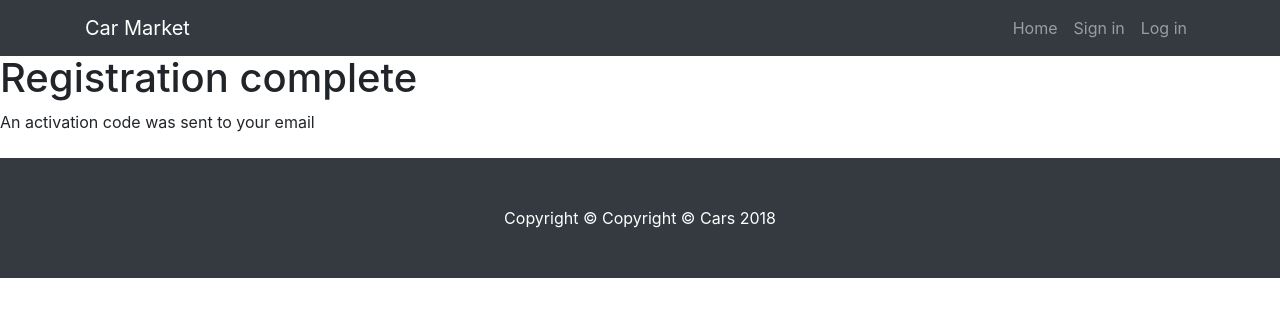
After one commit to Arne-Sandberg/car-market, a Django app: template templates/registration/registration_complete.html in a window 1280 px wide. The commit adds this page. Shown: the top 317 px of the page. Run offline with Django 3.2, Linux system fonts and the light colour scheme; the template is opened without the code that fills it, so the values that code supplies are empty; some libraries are stand-ins or nearby versions.

Commit message:
added 'registration_form.html', edited URLs

```diff
--- a/Market/settings.py
+++ b/Market/settings.py
@@ -15,7 +15,6 @@ import os
 # Build paths inside the project like this: os.path.join(BASE_DIR, ...)
 BASE_DIR = os.path.dirname(os.path.dirname(os.path.abspath(__file__)))
 
-
 # Quick-start development settings - unsuitable for production
 # See https://docs.djangoproject.com/en/2.1/howto/deployment/checklist/
 
@@ -26,7 +25,6 @@ SECRET_KEY = '6u2c4z_)9(2)9ntljhk=e^2#l$s#1v$-%#32y$h64b35rzvkxm'
 DEBUG = True
 
 ALLOWED_HOSTS = []
-
 
 # Application definition
 
@@ -71,7 +69,6 @@ TEMPLATES = [
 
 WSGI_APPLICATION = 'Market.wsgi.application'
 
-
 # Database
 # https://docs.djangoproject.com/en/2.1/ref/settings/#databases
 
@@ -81,7 +78,6 @@ DATABASES = {
         'NAME': os.path.join(BASE_DIR, 'db.sqlite3'),
     }
 }
-
 
 # Password validation
 # https://docs.djangoproject.com/en/2.1/ref/settings/#auth-password-validators
@@ -101,7 +97,6 @@ AUTH_PASSWORD_VALIDATORS = [
     },
 ]
 
-
 # Internationalization
 # https://docs.djangoproject.com/en/2.1/topics/i18n/
 
@@ -115,6 +110,7 @@ USE_L10N = True
 
 USE_TZ = True
 
+ACCOUNT_ACTIVATION_DAYS = 2
 
 # Static files (CSS, JavaScript, Images)
 # https://docs.djangoproject.com/en/2.1/howto/static-files/
--- a/Market/urls.py
+++ b/Market/urls.py
@@ -1,11 +1,7 @@
-from django.contrib import admin
-from MarketApp import views
 from django.conf.urls import include, url
-
+from django.views.generic import TemplateView
 
 urlpatterns = [
-    url('^login', views.login),
-    url('home', views.index),
-    url('^signin', views.signin),
-    url('$', views.index),
+    url('^accounts/', include('registration.backends.hmac.urls')),
+    url('(^home$|^$)', TemplateView.as_view(template_name='index.html')),
 ]
--- a/templates/index.html
+++ b/templates/index.html
@@ -23,7 +23,7 @@
 <!-- Navigation -->
 <nav class="navbar navbar-expand-lg navbar-dark bg-dark fixed-top">
     <div class="container">
-        <a class="navbar-brand" href="home">Car Market</a>
+        <a class="navbar-brand" href="/home">Car Market</a>
         <button class="navbar-toggler" type="button" data-toggle="collapse" data-target="#navbarResponsive"
                 aria-controls="navbarResponsive" aria-expanded="false" aria-label="Toggle navigation">
             <span class="navbar-toggler-icon"></span>
@@ -31,14 +31,14 @@
         <div class="collapse navbar-collapse" id="navbarResponsive">
             <ul class="navbar-nav ml-auto">
                 <li class="nav-item">
-                    <a class="nav-link" href="home">Home
+                    <a class="nav-link" href="/home">Home
                     </a>
                 </li>
                 <li class="nav-item">
-                    <a class="nav-link" href="signin">Sign in</a>
+                    <a class="nav-link" href="/accounts/register">Sign in</a>
                 </li>
                 <li class="nav-item">
-                    <a class="nav-link" href="login">Log in</a>
+                    <a class="nav-link" href="/accounts/login">Log in</a>
                 </li>
             </ul>
         </div>
@@ -52,7 +52,7 @@
 
             <div class="col-lg-3">
 
-                <h1 class="my-4">Cars</h1>
+                <h2 class="my-4">Categories:</h2>
                 <div class="list-group">
                     <a href="/" class="list-group-item">Compact car</a>
                     <a href="/" class="list-group-item">Supercar</a>
--- /dev/null
+++ b/templates/registration/activation_email.txt
@@ -0,0 +1,2 @@
+To activate your account please follow this link:
+{{ site }}/accounts/activate/{{ activation_key }}/
--- /dev/null
+++ b/templates/registration/activation_email_subject.txt
@@ -0,0 +1 @@
+Activating account - {{ site }}
--- /dev/null
+++ b/templates/registration/registration_complete.html
@@ -0,0 +1,6 @@
+{% extends "index.html" %}
+{% block content %}
+    <h1>Registration complete</h1>
+    An activation code was sent to your email
+    <br/><br/>
+{% endblock %}
```
Also changed, not shown: MarketApp/forms.py (deleted, +0 -14 lines), MarketApp/views.py (+0 -17 lines), templates/registration/activate.html (added, +7 -0 lines), templates/registration/registration_form.html (added, +17 -0 lines).
